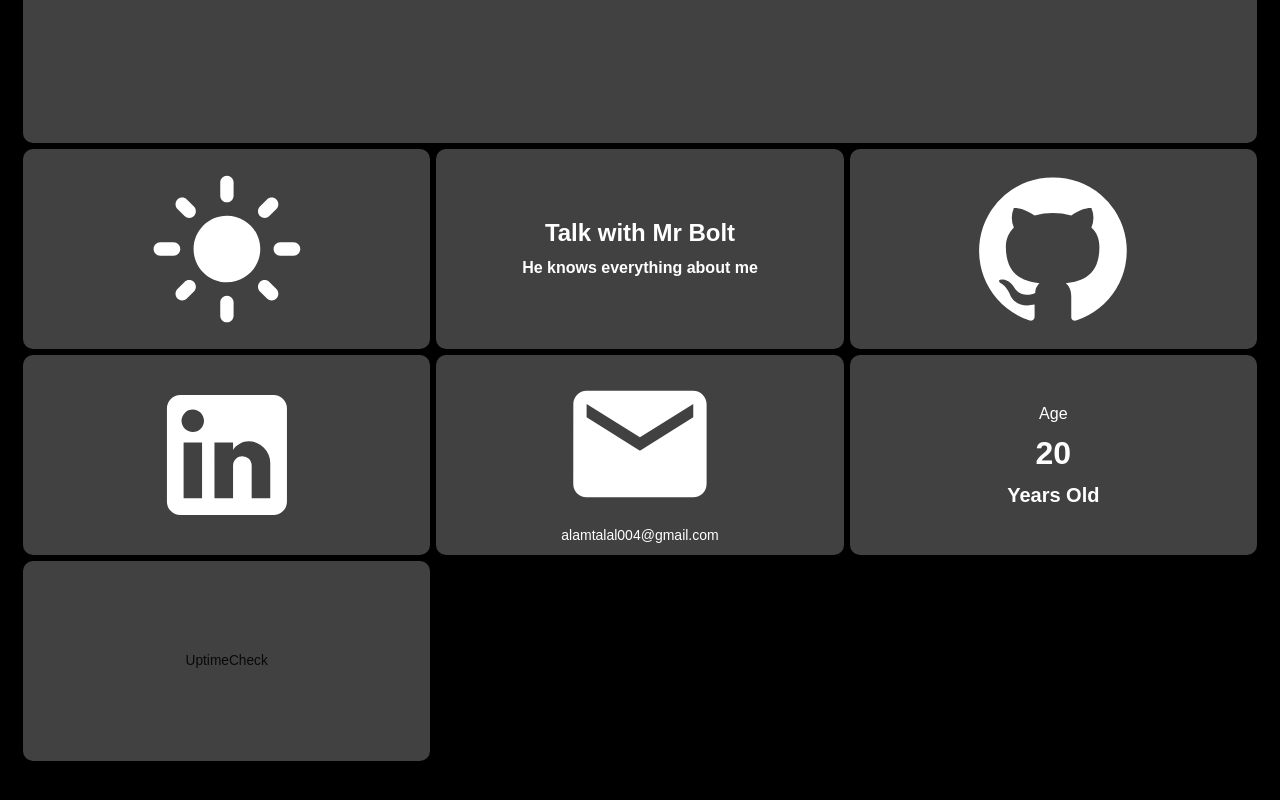
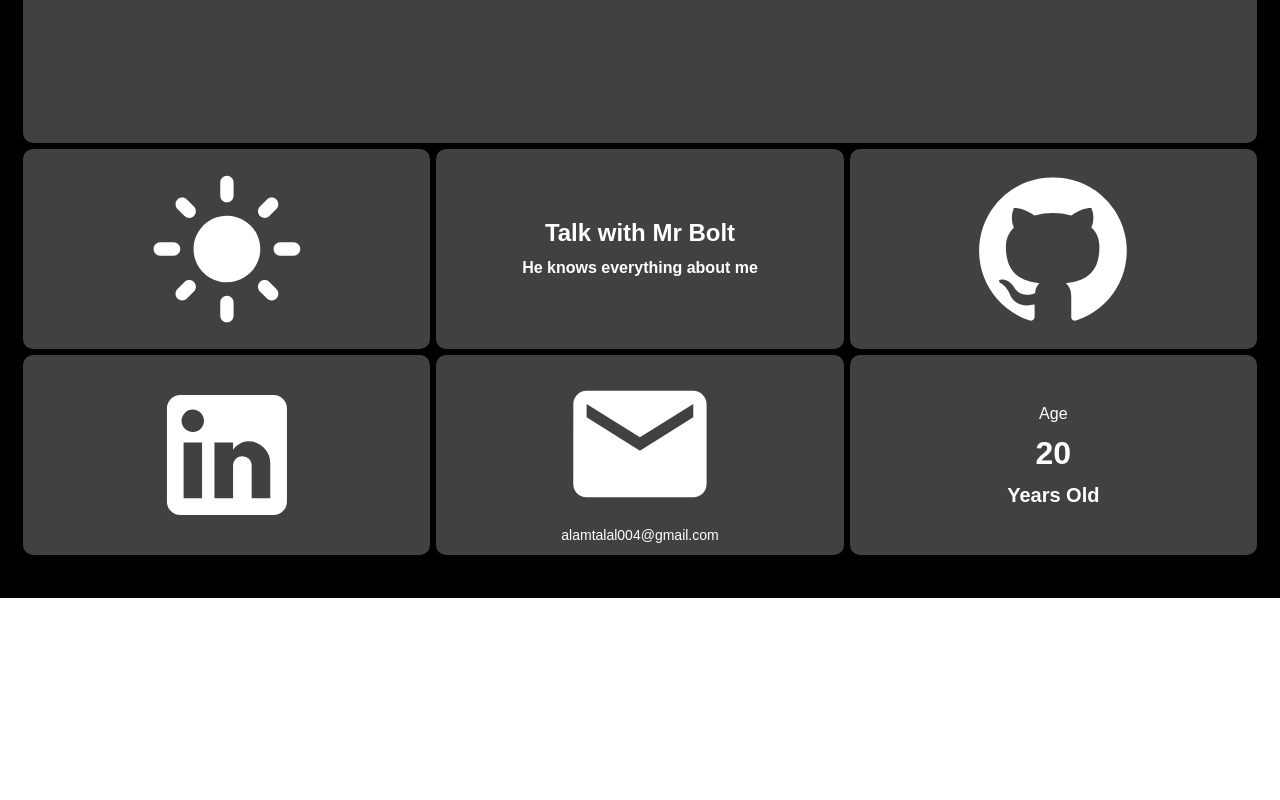
Before and after one commit to AlmTalal/portfolioFrontend, a React (Vite) app: page / in a window 1280 px wide. Shown: the part 300-1100 px from the top of the page. After the commit the page ends 898 px from the top, so only its background shows below. Built offline with nearby package versions, Linux system fonts and the light colour scheme; no server answers.

Commit message:
Removed the acces to uptime check screen

```diff
--- a/src/Screens/HomePage.jsx
+++ b/src/Screens/HomePage.jsx
@@ -134,11 +134,6 @@ export default function HomePage() {
             </Typography>
           </AppBox>
         </Grid>
-        <Grid xs={6} md={4}>
-          <AppBox handleClick={() => handleNavigate("/uptime-check")}>
-            UptimeCheck
-          </AppBox>
-        </Grid>
       </Grid>
     </>
   );
```
